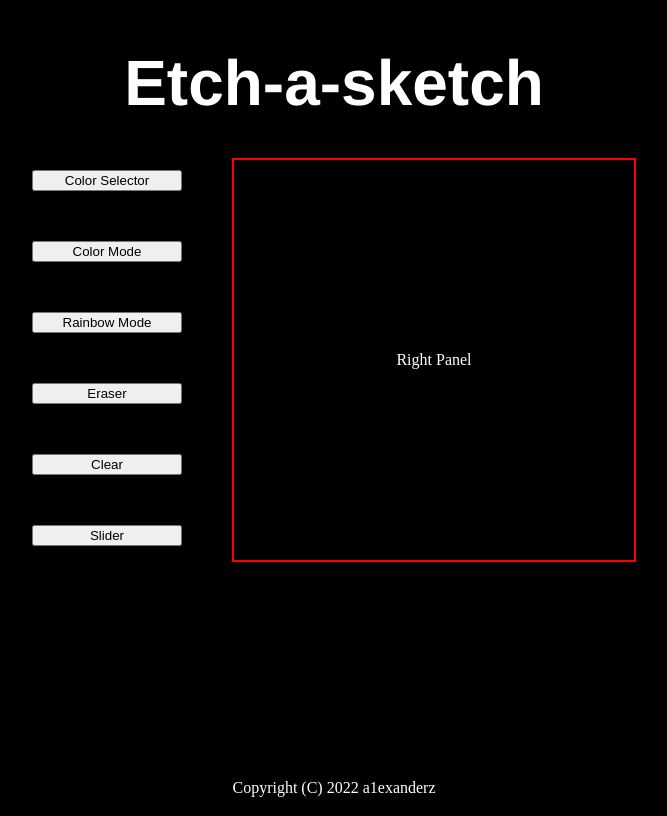
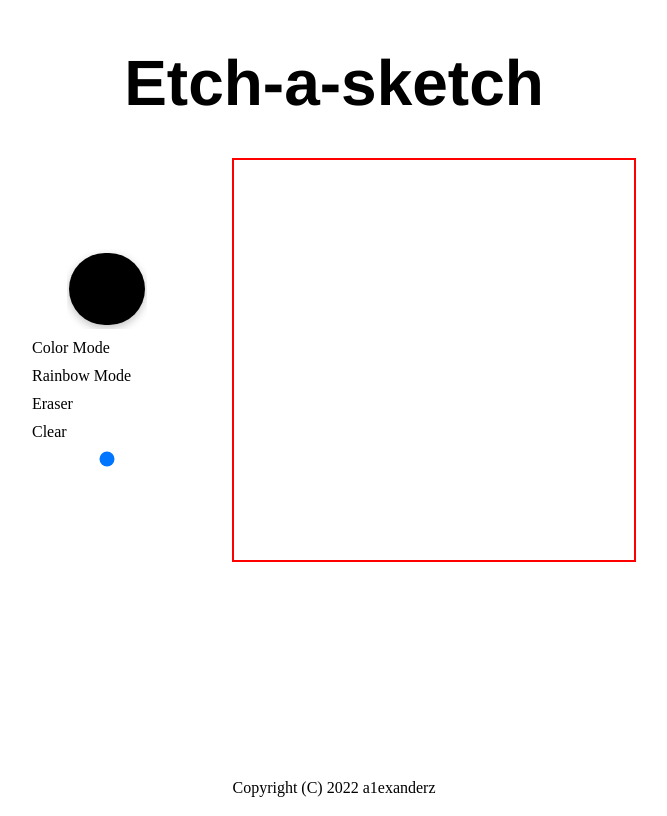
Before and after one commit to a1exanderz/odin-etch-a-sketch, a plain HTML site: page index.html in a window 1280 px wide. Shown: the whole page, without its empty margins (306-973 px from the left). Drawn offline with Linux system fonts and the light colour scheme.

Commit message:
Complete createGrid and setCurrentColor functions

```diff
--- a/etch-a-sketch.js
+++ b/etch-a-sketch.js
@@ -0,0 +1,23 @@
+let currentColor = "#333333";
+
+function createGrid() {
+  let container = document.getElementById("container");
+  let x = 5;
+  document.documentElement.style.setProperty("--columns-row", x);
+
+  for (let i = 0; i < x ** 2; i++) {
+    let div = document.createElement("div");
+    container.appendChild(div);
+    div.addEventListener("mousedown", function () {
+      this.style.backgroundColor = currentColor;
+    });
+  }
+}
+createGrid();
+
+function setCurrentColor(newColor) {
+  currentColor = newColor;
+}
+
+const colorPicker = document.getElementById("colorInput");
+colorPicker.oninput = (e) => setCurrentColor(e.target.value);
--- a/index.html
+++ b/index.html
@@ -11,15 +11,16 @@
     <header>Etch-a-sketch</header>
     <div class="content-container">
       <div class="left-container">
-        <button>Color Selector</button>
+        <input type="color" id="colorInput" />
         <button>Color Mode</button>
         <button>Rainbow Mode</button>
         <button>Eraser</button>
         <button>Clear</button>
-        <button>Slider</button>
+        <input type="range" />
       </div>
-      <div class="right-container">Right Panel</div>
+      <div id="container"></div>
     </div>
     <footer>Copyright (C) 2022 a1exanderz</footer>
+    <script src="etch-a-sketch.js"></script>
   </body>
 </html>
--- a/styles.css
+++ b/styles.css
@@ -1,6 +1,15 @@
+input,
+button {
+  all: unset;
+  border: none;
+  cursor: pointer;
+  outline: none;
+  width: 100%;
+}
+
 body {
-  background-color: black;
-  color: white;
+  background-color: white;
+  color: black;
   display: flex;
   flex-direction: column;
   min-height: 100vh;
@@ -28,17 +37,33 @@ header {
   display: flex;
   flex-direction: column;
   justify-content: center;
+  align-items: center;
   height: 400px;
   width: 150px;
-  gap: 50px;
+  gap: 10px;
 }
 
-.right-container {
-  display: flex;
+#colorInput {
+  height: 80px;
+  width: 80px;
+}
+
+#colorInput:hover {
+  transform: scale(1.1);
+}
+
+input[type="color"]::-webkit-color-swatch {
+  border: none;
+  border-radius: 50px;
+  box-shadow: rgba(0, 0, 0, 0.24) 0px 3px 8px;
+}
+
+#container {
+  display: grid;
   height: 400px;
   width: 400px;
-  justify-content: center;
-  align-items: center;
+  grid-template-columns: repeat(var(--columns-row), 1fr);
+  grid-template-rows: repeat(var(--columns-row), 1fr);
   border: 2px solid red;
 }
 
```
